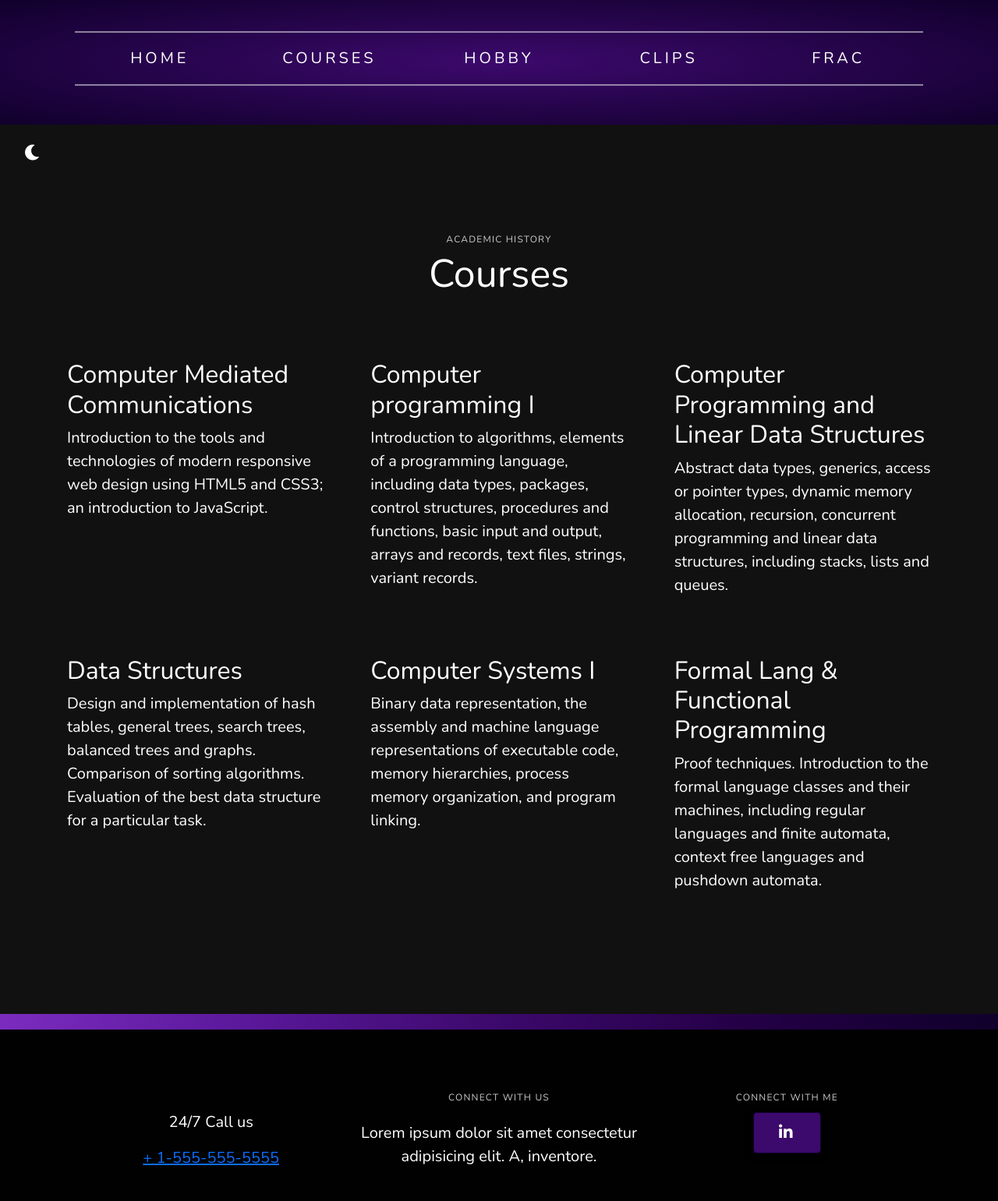
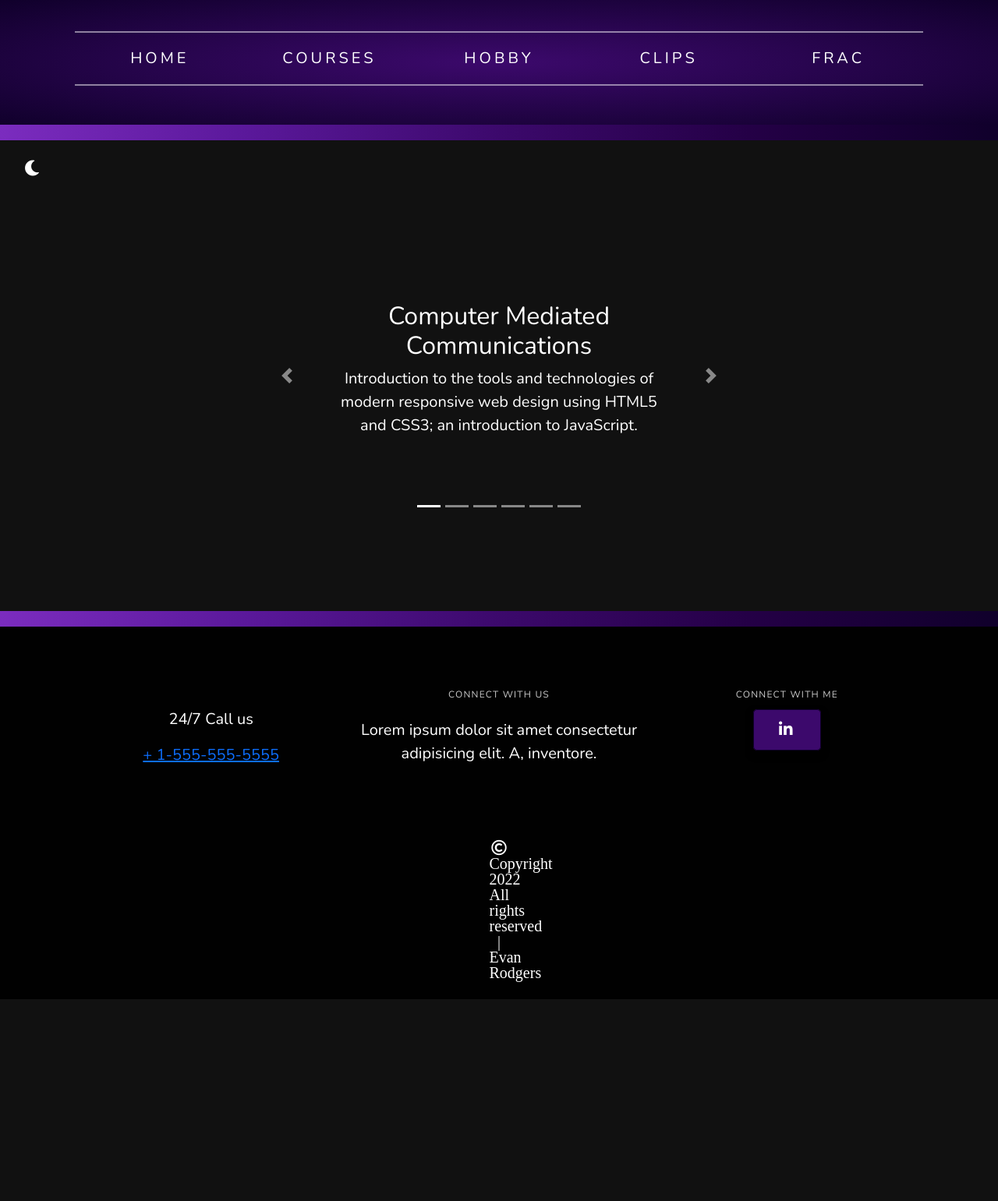
Before and after one commit to evanistyping/evanistyping.github.io, a PHP site: page /courses.html in a window 1280 px wide. Shown: the top 1541 px of the page at 78% size. After the commit the page ends 1282 px from the top, so only its background shows below. Run offline with PHP 8.4, Linux system fonts and the light colour scheme; style sheets or scripts are compiled from the project's sources; some libraries are stand-ins or nearby versions.

Commit message:
Courses Carousel

```diff
--- a/courses.html
+++ b/courses.html
@@ -32,51 +32,86 @@
     <div class="heroimage2">
     </div>
     <div class="clearfix"></div>
+    <section class="newsletter"></section>
     <main id="main-section" class="bg-light">
         <button id="screen-button" onclick="screenMode()" class="fas fa-moon"></button>
-        <div class="clearfix"></div>
-        <section class="main-padding">
-            <div class="container">
-                <div class="feature">
-                    <h4 class="sub-heading">Academic history</h4>
-                    <h2 class="heading">Courses</h2>
-                </div>
-                <div class="feature-image">
-                    <div class="feature-item">
+        <div class="course-grid">
+            <div class="course-carousel">
+                <div id="carouselExampleIndicators" class="carousel slide" data-ride="carousel">
+                    <ol class="carousel-indicators">
+                        <li data-target="#carouselExampleIndicators" data-slide-to="0" class="active"></li>
+                        <li data-target="#carouselExampleIndicators" data-slide-to="1"></li>
+                        <li data-target="#carouselExampleIndicators" data-slide-to="2"></li>
+                        <li data-target="#carouselExampleIndicators" data-slide-to="3"></li>
+                        <li data-target="#carouselExampleIndicators" data-slide-to="4"></li>
+                        <li data-target="#carouselExampleIndicators" data-slide-to="5"></li>
+                    </ol>
+                    <div class="carousel-inner">
+                        <div class="carousel-item active">
+                            <div class="course-item">
                                 <h2>Computer Mediated Communications</h2>
-                        <p>Introduction to the tools and technologies of modern responsive web design using HTML5 and
+                                <p>Introduction to the tools and technologies of modern responsive web design using
+                                    HTML5
+                                    and
                                     CSS3; an introduction to JavaScript.</p>
                             </div>
-                    <div class="feature-item">
+                        </div>
+                        <div class="carousel-item">
+                            <div class="course-item">
                                 <h2>Computer programming I</h2>
                                 <p>Introduction to algorithms, elements of a programming language, including data types,
-                            packages, control structures, procedures and functions, basic input and output, arrays and
+                                    packages, control structures, procedures and functions, basic input and output,
+                                    arrays
+                                    and
                                     records, text files, strings, variant records.</p>
                             </div>
-                    <div class="feature-item">
+                        </div>
+                        <div class="carousel-item">
+                            <div class="course-item">
                                 <h2>Computer Programming and Linear Data Structures</h2>
-                        <p>Abstract data types, generics, access or pointer types, dynamic memory allocation, recursion,
-                            concurrent programming and linear data structures, including stacks, lists and queues.</p>
+                                <p>Abstract data types, generics, access or pointer types, dynamic memory allocation,
+                                    recursion,
+                                    concurrent programming and linear data structures, including stacks, lists and
+                                    queues.
+                                </p>
                             </div>
-                    <div class="feature-item">
+                        </div>
+                        <div class="carousel-item">
+                            <div class="course-item">
                                 <h2>Data Structures</h2>
-                        <p>Design and implementation of hash tables, general trees, search trees, balanced trees and
-                            graphs. Comparison of sorting algorithms. Evaluation of the best data structure for a
+                                <p>Design and implementation of hash tables, general trees, search trees, balanced trees
+                                    and
+                                    graphs. Comparison of sorting algorithms. Evaluation of the best data structure for
+                                    a
                                     particular task.</p>
                             </div>
-                    <div class="feature-item">
+                        </div>
+                        <div class="carousel-item">
+                            <div class="course-item">
                                 <h2>Computer Systems I</h2>
                         <p>Binary data representation, the assembly and machine language representations of executable
                             code, memory hierarchies, process memory organization, and program linking.</p>
                             </div>
-                    <div class="feature-item">
+                        </div>
+                        <div class="carousel-item">
+                            <div class="course-item">
                                 <h2>Formal Lang & Functional Programming</h2>
                                 <p>Proof techniques. Introduction to the formal language classes and their machines, including
                                     regular languages and finite automata, context free languages and pushdown automata.</p>
                             </div>
                         </div>
-        </section>
-        <div class="clearfix"></div>
+                    </div>
+                    <a class="carousel-control-prev" href="#carouselExampleIndicators" role="button" data-slide="prev">
+                        <span class="carousel-control-prev-icon" aria-hidden="true"></span>
+                        <span class="sr-only">Previous</span>
+                    </a>
+                    <a class="carousel-control-next" href="#carouselExampleIndicators" role="button" data-slide="next">
+                        <span class="carousel-control-next-icon" aria-hidden="true"></span>
+                        <span class="sr-only">Next</span>
+                    </a>
+                </div>
+            </div>
+        </div>
         <section class="newsletter">
             <div class="container newsletter-grid">
             </div>
@@ -106,8 +141,14 @@
         </footer>
     </main>
     <script src="js/switch.js"></script>
-    <script src="https://cdn.jsdelivr.net/npm/bootstrap@5.0.2/dist/js/bootstrap.bundle.min.js"
-        integrity="sha384-MrcW6ZMFYlzcLA8Nl+NtUVF0sA7MsXsP1UyJoMp4YLEuNSfAP+JcXn/tWtIaxVXM"
+    <script src="https://code.jquery.com/jquery-3.2.1.slim.min.js"
+        integrity="sha384-KJ3o2DKtIkvYIK3UENzmM7KCkRr/rE9/Qpg6aAZGJwFDMVNA/GpGFF93hXpG5KkN"
+        crossorigin="anonymous"></script>
+    <script src="https://cdnjs.cloudflare.com/ajax/libs/popper.js/1.12.9/umd/popper.min.js"
+        integrity="sha384-ApNbgh9B+Y1QKtv3Rn7W3mgPxhU9K/ScQsAP7hUibX39j7fakFPskvXusvfa0b4Q"
+        crossorigin="anonymous"></script>
+    <script src="https://maxcdn.bootstrapcdn.com/bootstrap/4.0.0/js/bootstrap.min.js"
+        integrity="sha384-JZR6Spejh4U02d8jOt6vLEHfe/JQGiRRSQQxSfFWpi1MquVdAyjUar5+76PVCmYl"
         crossorigin="anonymous"></script>
 </body>
 
--- a/css/main2.css
+++ b/css/main2.css
@@ -115,6 +115,7 @@
 }
 .sideleft p {
   margin-bottom: 2rem;
+  text-align: center;
 }
 
 .sideright img {
@@ -254,6 +255,15 @@
 
   #screen-button {
     width: 10%;
+  }
+
+  .course-carousel {
+    width: 100% !important;
+  }
+
+  .course-item {
+    padding: none;
+    font-size: 15px;
   }
 }
 @media (max-width: 600px) {
@@ -491,3 +501,21 @@
   width: 80px;
   z-index: 10;
 }
+
+.course-grid {
+  width: 100%;
+  height: 75.5vh;
+  display: flex;
+  flex-direction: column;
+  align-items: center;
+  justify-content: center;
+}
+
+.course-carousel {
+  width: 50%;
+}
+
+.course-item {
+  text-align: center;
+  padding: 5em 5em;
+}
--- a/scss/main2.scss
+++ b/scss/main2.scss
@@ -30,15 +30,11 @@
 }
 
 h2.glow{
-    // position: relative;
-    // width: 100%;
-
     font-family: Arial, Helvetica, sans-serif;
     font-size: 5rem;
     font-weight: bold;
     color: $text-light;
     text-transform: uppercase;
-    // text-align: center;
     letter-spacing: 10px;
     line-height: 0.7em;
     outline: none;
@@ -138,6 +134,7 @@
     text-align: center;
     p{
         margin-bottom: 2rem;
+        text-align: center;
     }
 }
 
@@ -267,6 +264,17 @@
     #screen-button{
         width: 10%;
     }
+
+    //carousel
+    .course-carousel{
+        width: 100% !important;
+    }
+    .course-item{
+        padding: none;
+        font-size: 15px;
+
+    }
+
 }
 
 @media (max-width: 600px) {
@@ -506,3 +514,22 @@
     width: 80px;
     z-index: 10;
 }
+
+.course-grid{
+    width: 100%;
+    height: 75.5vh;
+    display: flex;
+    flex-direction: column;
+    align-items: center;
+    justify-content: center;
+
+    }
+
+.course-carousel{
+    width: 50%;
+}
+
+.course-item{
+    text-align: center;
+    padding: 5em 5em;
+}
```
Also changed, not shown: index.html (+102 -12 lines). Lines whose indentation alone changed are shown as unchanged.
